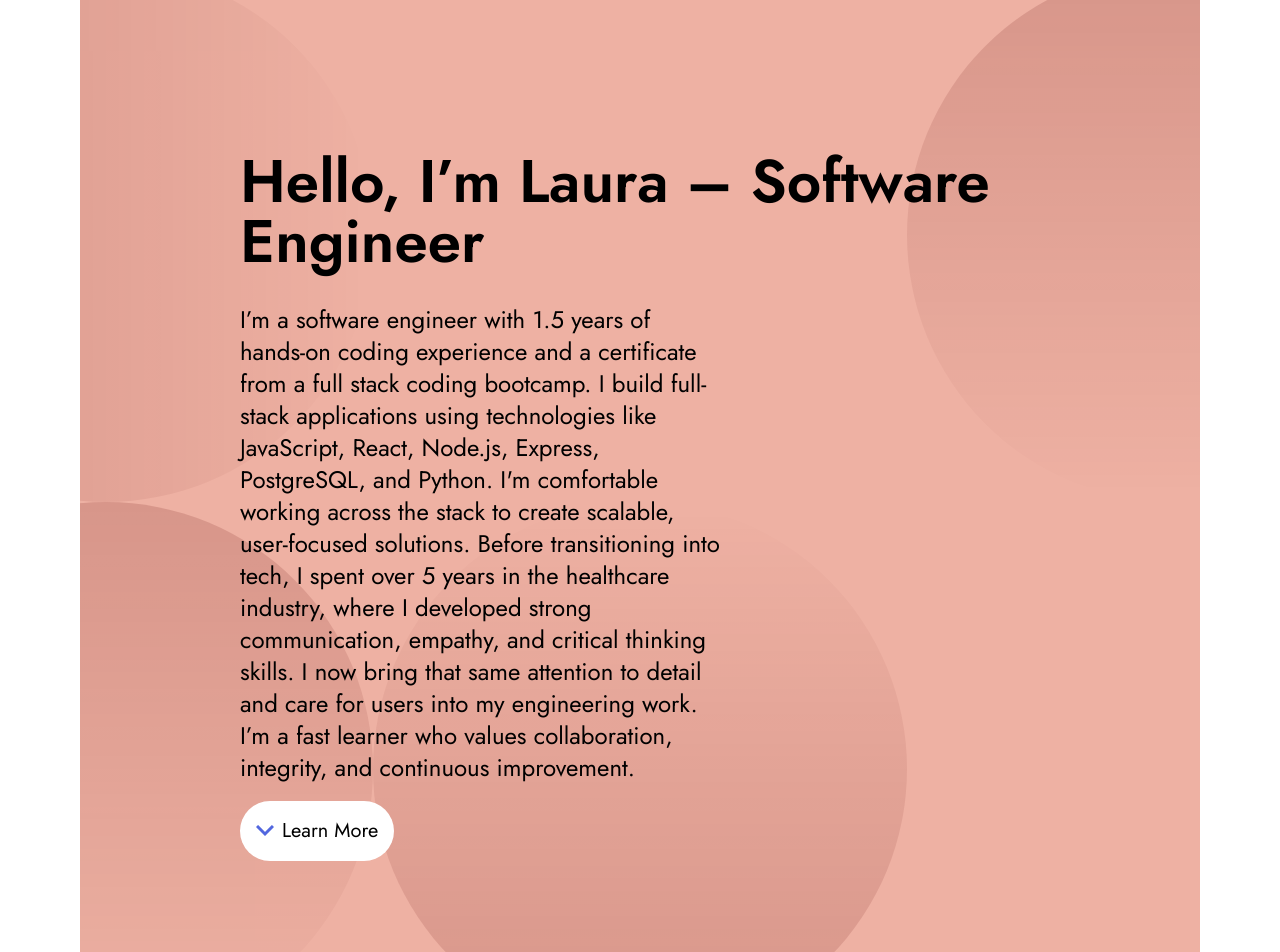
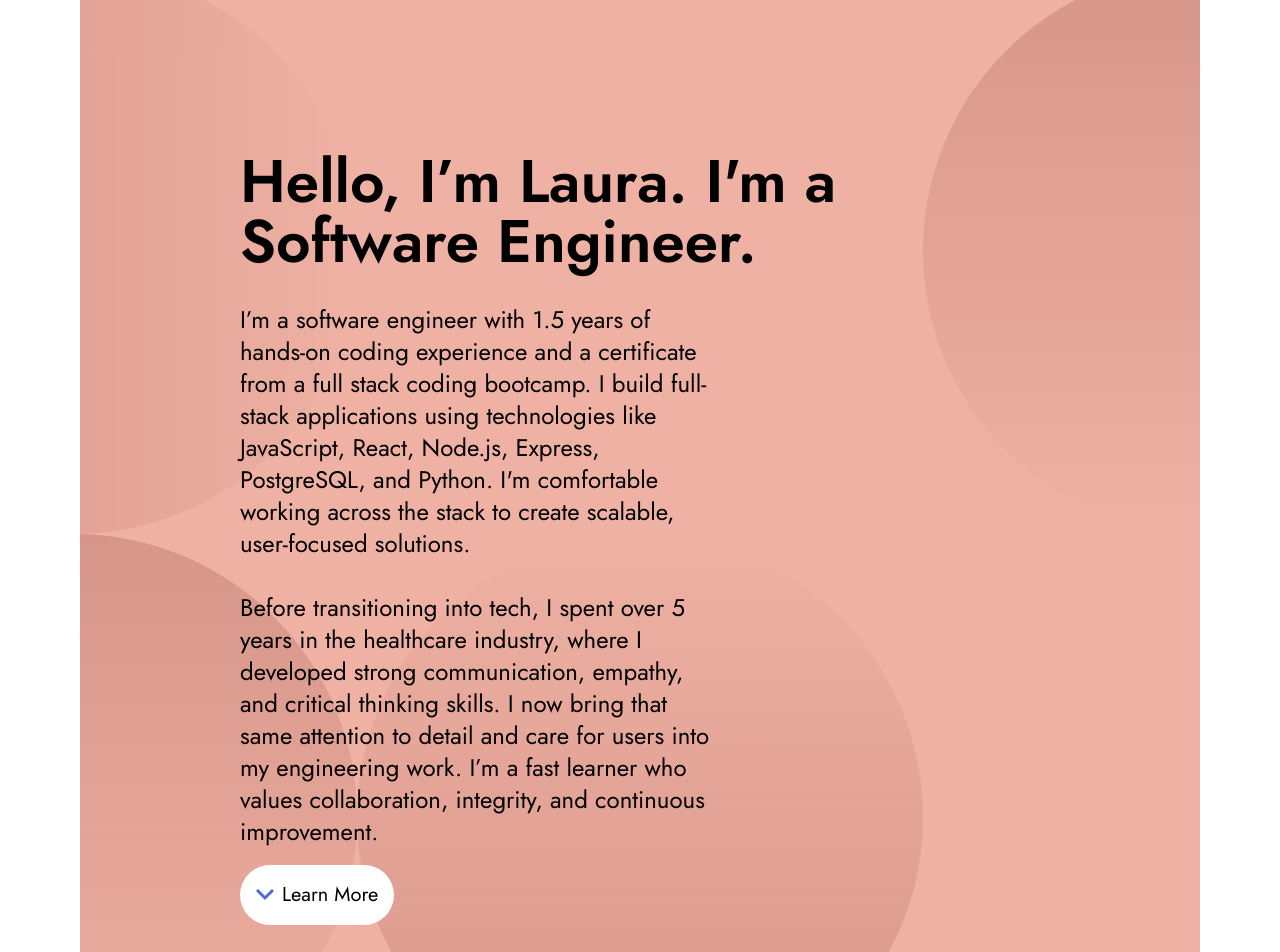
Before and after one commit to lavollmer/portfolio-lauradev, a React (Vite) app: page / in a window 1280 px wide. Shown: the part 204-1156 px from the top of the page. Built offline with nearby package versions, Linux system fonts and the light colour scheme.

Commit message:
Updating website

```diff
--- a/src/components/Landing.jsx
+++ b/src/components/Landing.jsx
@@ -18,10 +18,12 @@
             <div className="relative z-20 p-20 space-y-8">
               <div className="flex flex-col text-left space-y-8">
                 <h1 className="text-black dark:text-white text-6xl font-semibold">
-                  Hello, I’m Laura – Software Engineer
+                  Hello, I’m Laura. I'm a Software Engineer.
                 </h1>
                 <p className="text-black dark:text-white text-2xl pr-80">
                   I’m a software engineer with 1.5 years of hands-on coding experience and a certificate from a full stack coding bootcamp. I build full-stack applications using technologies like JavaScript, React, Node.js, Express, PostgreSQL, and Python. I'm comfortable working across the stack to create scalable, user-focused solutions.
+                  </p>
+                <p className="text-black dark:text-white text-2xl pr-80">
                   Before transitioning into tech, I spent over 5 years in the healthcare industry, where I developed strong communication, empathy, and critical thinking skills. I now bring that same attention to detail and care for users into my engineering work. I’m a fast learner who values collaboration, integrity, and continuous improvement.
                 </p>
               </div>
```
